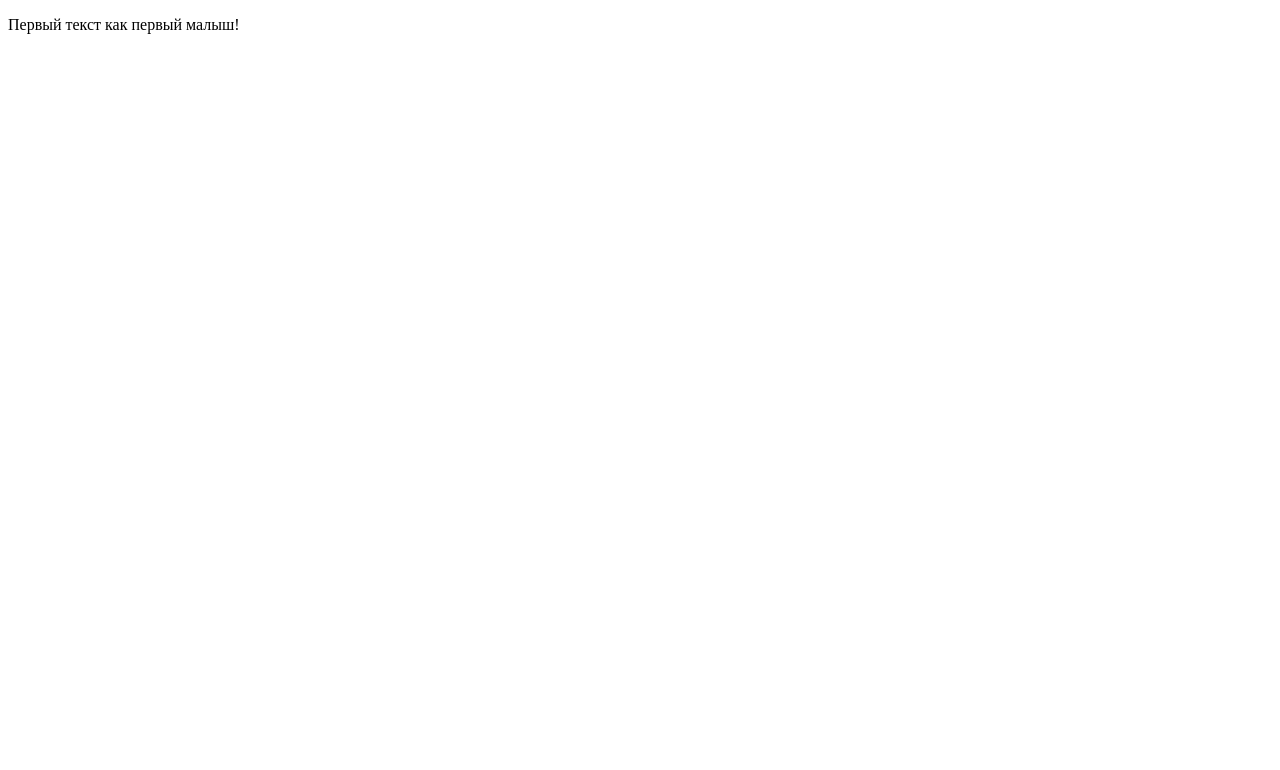
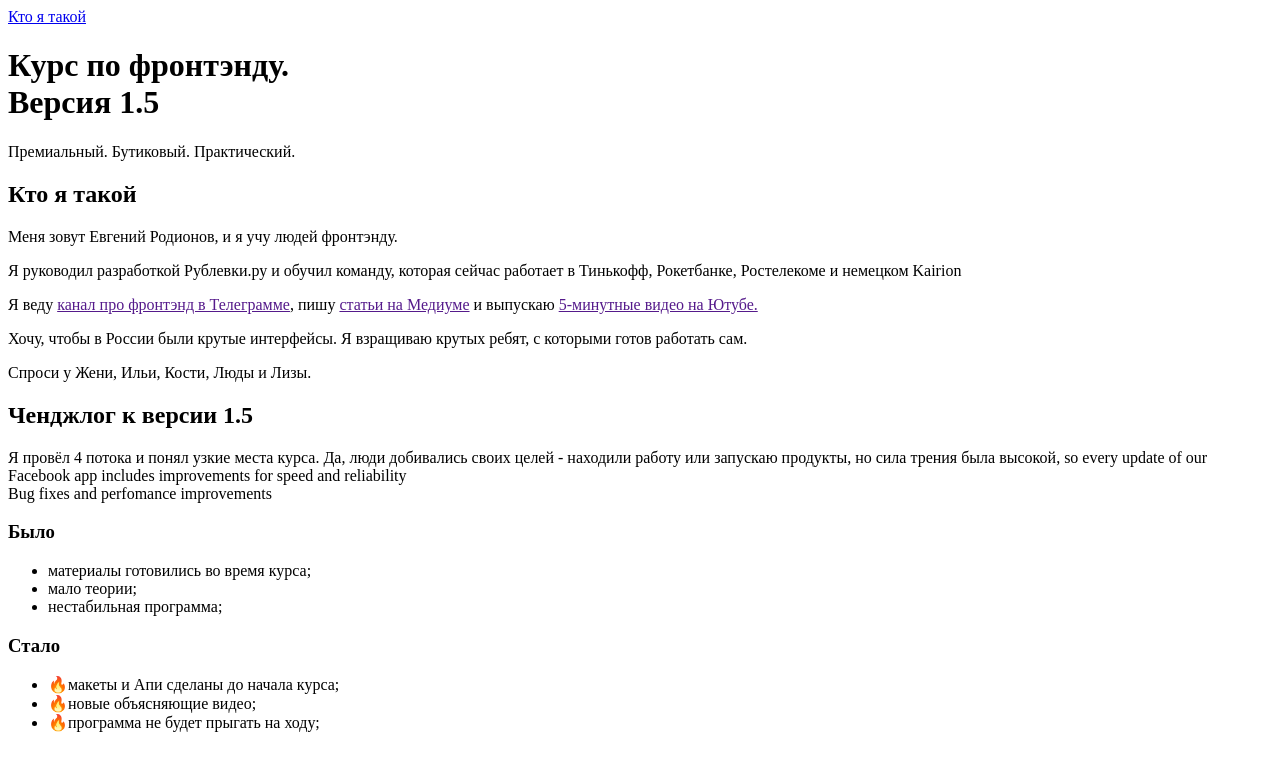
Before and after one commit to shimkek/verstka, a plain HTML site: page index.html in a window 1280 px wide. Drawn offline with Linux system fonts and the light colour scheme.

Commit message:
Made first page with only html

```diff
--- a/index.html
+++ b/index.html
@@ -1,9 +1,57 @@
 <!doctype html>
 <html>
-  <head>
-    <title>Заголовок страницы</title>
-  </head>
-  <body>
-    <p>Первый текст как первый малыш!</p>
-  </body>
+
+<head>
+    <title>Курс по фронтэнду 1.5</title>
+</head>
+
+<body>
+    <nav><a href="#whoami">Кто я такой</a></nav>
+    <header>
+        <h1>
+            Курс по фронтэнду.
+            <br>Версия 1.5
+        </h1>
+        <p>Премиальный. Бутиковый. Практический.</p>
+    </header>
+
+    <section id="whoami">
+        <h2>Кто я такой</h2>
+        <p>Меня зовут Евгений Родионов, и я учу людей фронтэнду.</p>
+        <p>Я руководил разработкой Рублевки.ру и обучил команду, которая сейчас работает в Тинькофф, Рокетбанке,
+            Ростелекоме и немецком Kairion</p>
+        <p>Я веду <a href="">канал про фронтэнд в Телеграмме</a>, пишу <a href="">статьи на Медиуме</a> и выпускаю <a
+                href="">5-минутные видео на Ютубе.</a></p>
+        <p>Хочу, чтобы в России были крутые интерфейсы. Я взращиваю крутых ребят, с которыми готов работать сам.</p>
+        <aside>Спроси у Жени, Ильи, Кости, Люды и Лизы.</aside>
+    </section>
+
+    <section id="changelog">
+        <h2>Ченджлог к версии 1.5</h2>
+        <p>
+            Я провёл 4 потока и понял узкие места курса. Да, люди добивались своих целей - находили работу или запускаю
+            продукты, но сила трения была высокой, so every update of our Facebook app includes improvements for speed
+            and reliability
+            <br>Bug fixes and perfomance improvements
+        </p>
+
+
+
+        <h3>Было</h3>
+        <ul>
+            <li>материалы готовились во время курса;</li>
+            <li>мало теории;</li>
+            <li>нестабильная программа;
+        </ul>
+
+        <h3>Стало</h3>
+        <ul>
+            <li>🔥макеты и Апи сделаны до начала курса;</li>
+            <li>🔥новые объясняющие видео;</li>
+            <li>🔥программа не будет прыгать на ходу;</li>
+        </ul>
+    </section>
+
+</body>
+
 </html>
```
